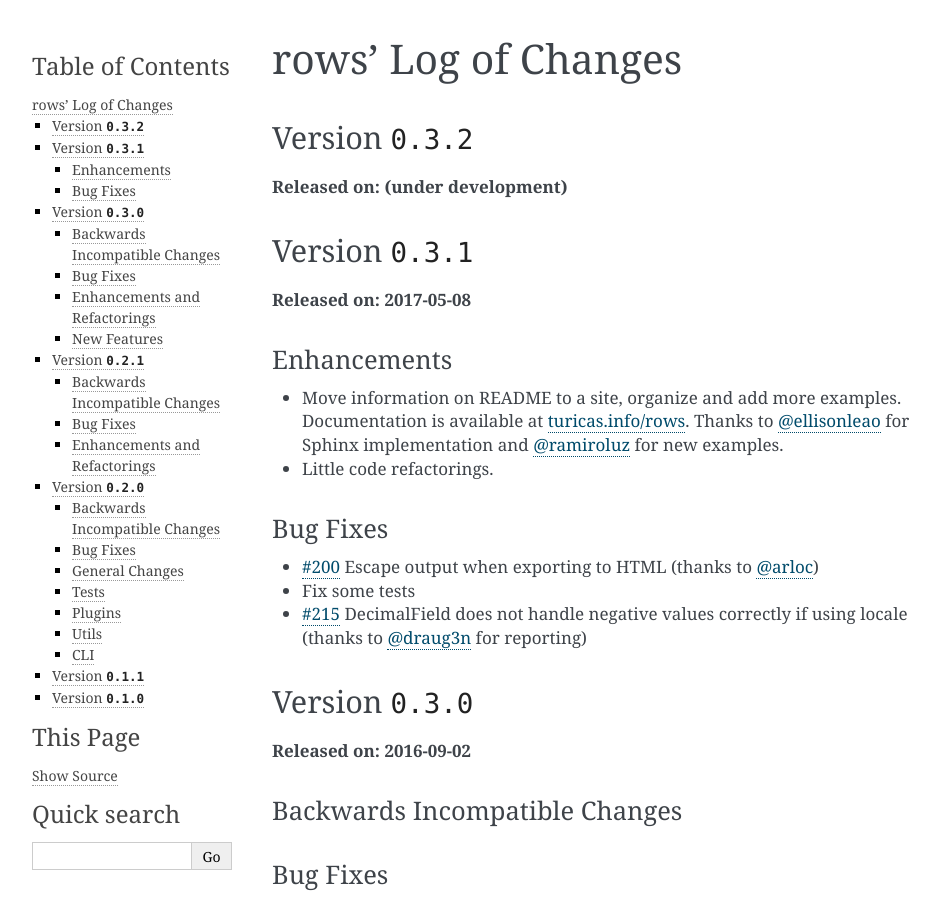
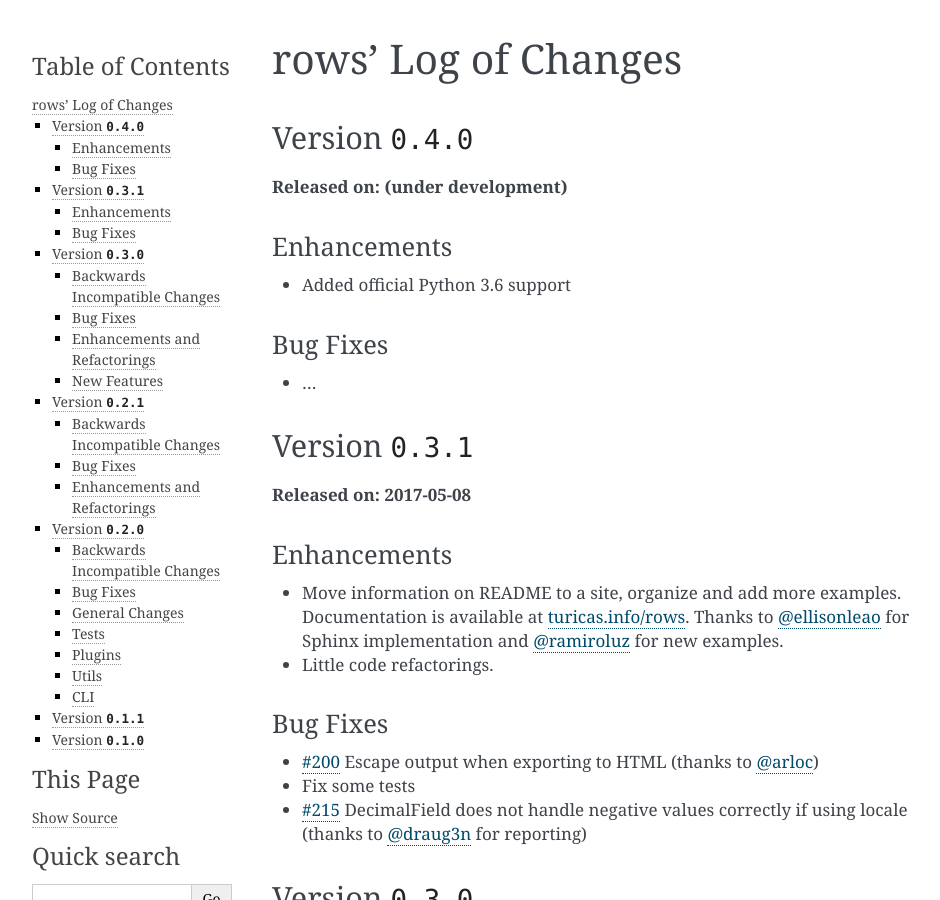
Before and after one commit to turicas/rows, a Sphinx documentation site: the page built from docs/changelog.md, in a window 1280 px wide and 900 px high. Shown: the whole window, without its empty margins (148-1088 px from the left). Built offline with Sphinx 7.4.7, drawn with Linux system fonts in a browser that asks for light colours.

Commit message:
Update changelog

```diff
--- a/docs/changelog.md
+++ b/docs/changelog.md
@@ -1,8 +1,16 @@
 # rows' Log of Changes
 
-## Version `0.3.2`
+## Version `0.4.0`
 
 **Released on: (under development)**
+
+### Enhancements
+
+- Added official Python 3.6 support
+
+### Bug Fixes
+
+- ...
 
 
 ## Version `0.3.1`
```
